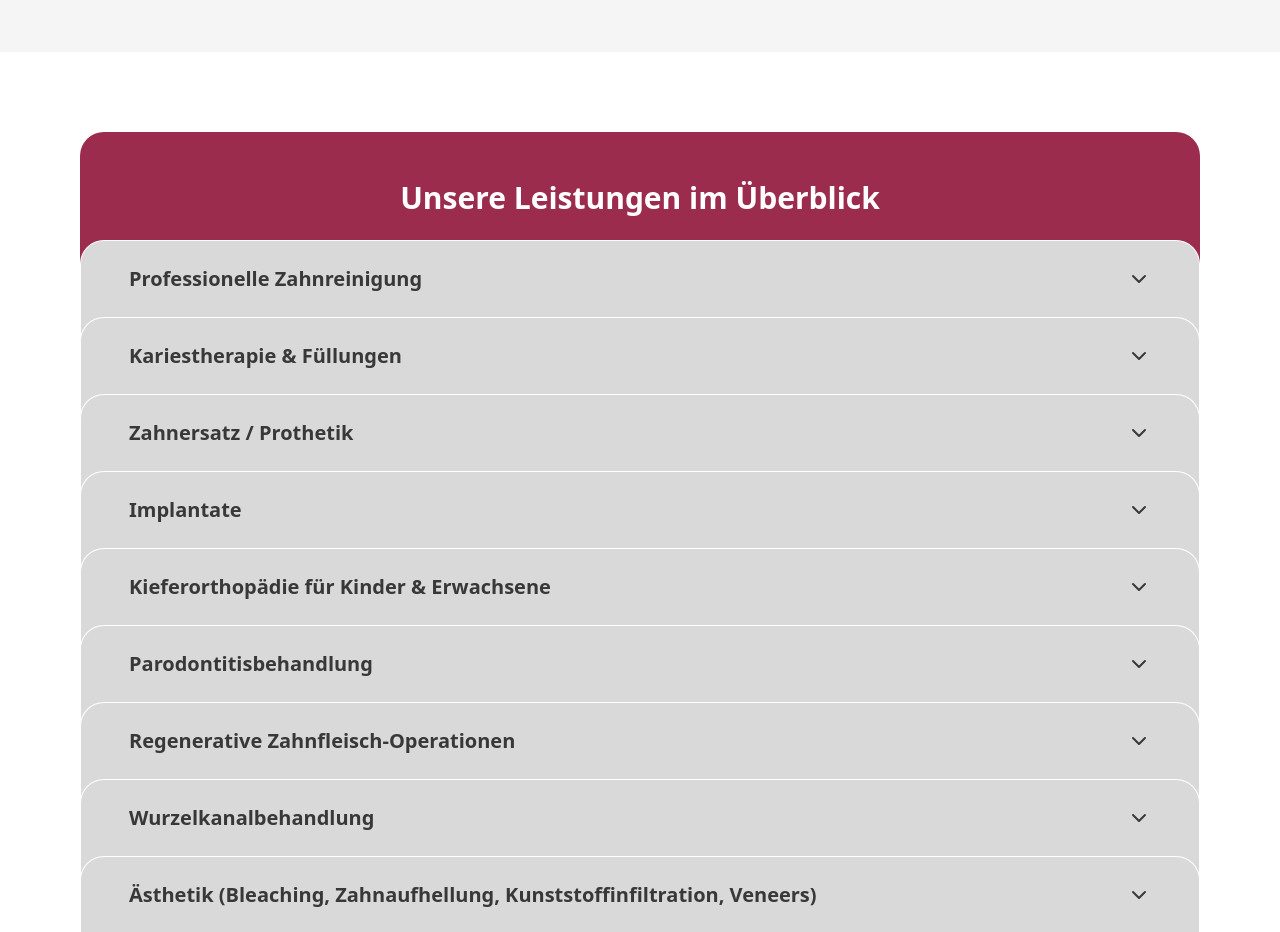
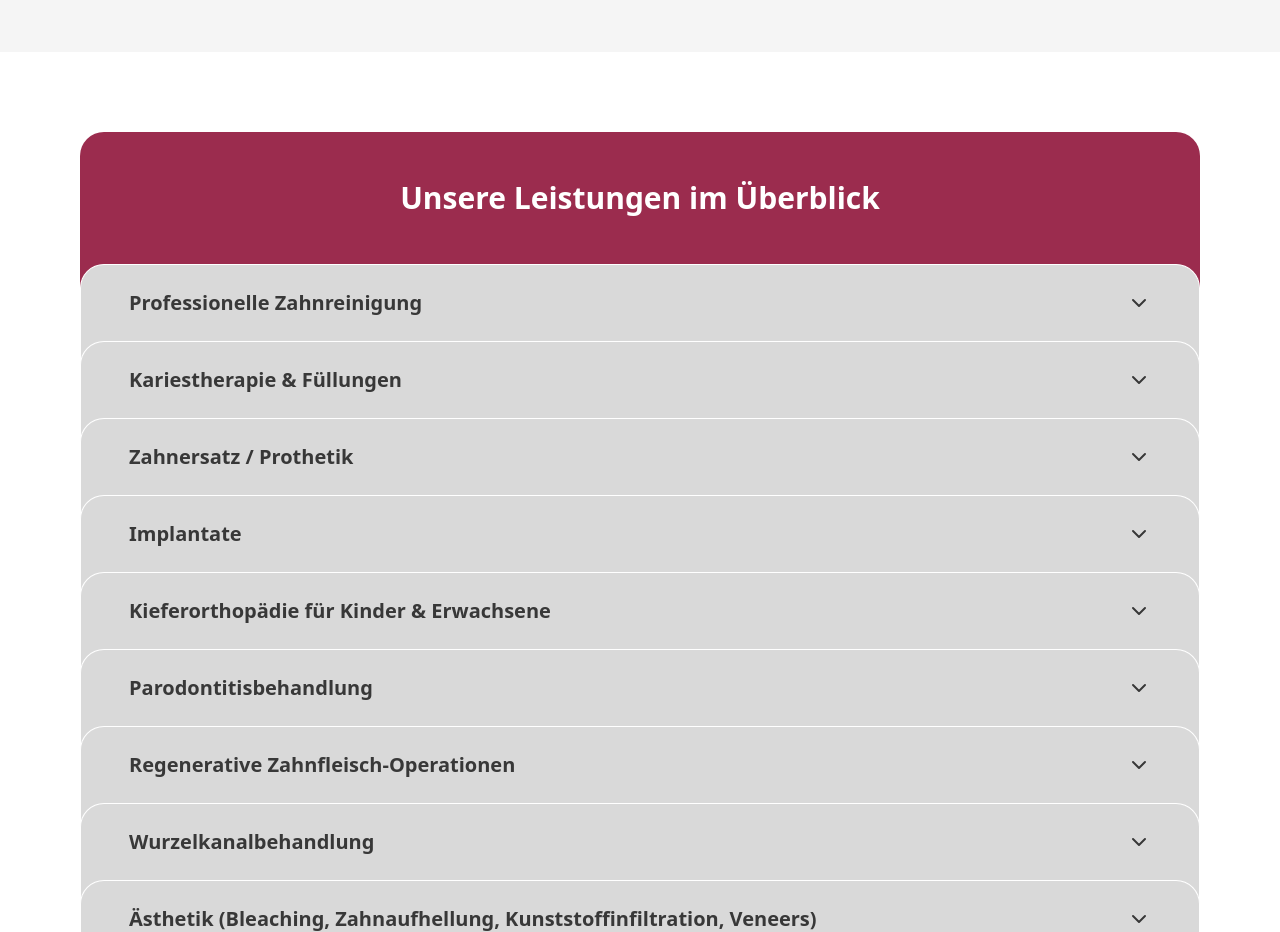
Before and after one commit to chrisknapp98/react-dentist-example, a Next.js app: page /leistungen in a window 1280 px wide. Shown: the part 1020-1952 px from the top of the page. Built offline with nearby package versions, Linux system fonts and the light colour scheme.

Commit message:
fix bottom padding in accordion header

```diff
--- a/src/app/leistungen/page.tsx
+++ b/src/app/leistungen/page.tsx
@@ -62,7 +62,7 @@ export default function LeistungenPage() {
           aria-label="Behandlungsübersicht"
         >
           <div className="mx-auto max-w-6xl">
-            <div className="relative z-0 rounded-t-2xl bg-practiceRed px-6 py-10 text-center sm:rounded-t-3xl sm:py-12">
+            <div className="relative z-0 rounded-t-2xl bg-practiceRed px-6 pb-16 pt-10 text-center sm:rounded-t-3xl sm:pb-[4.5rem] sm:pt-12">
               <h2 className="text-2xl font-semibold text-white sm:text-3xl">
                 Unsere Leistungen im Überblick
               </h2>
```
